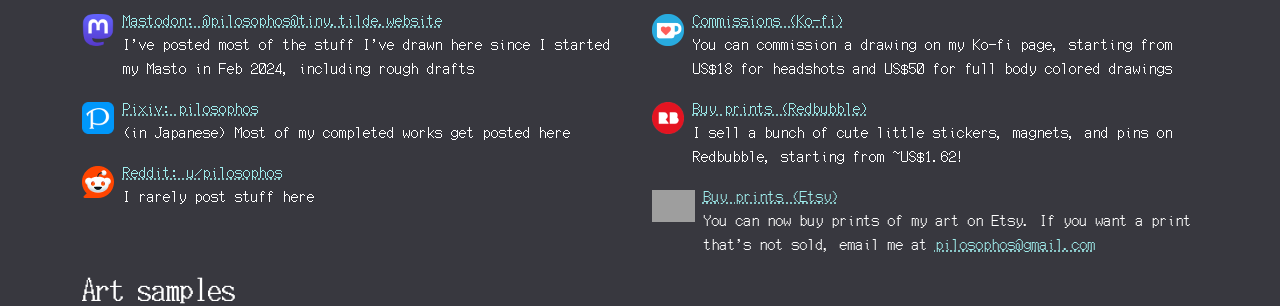
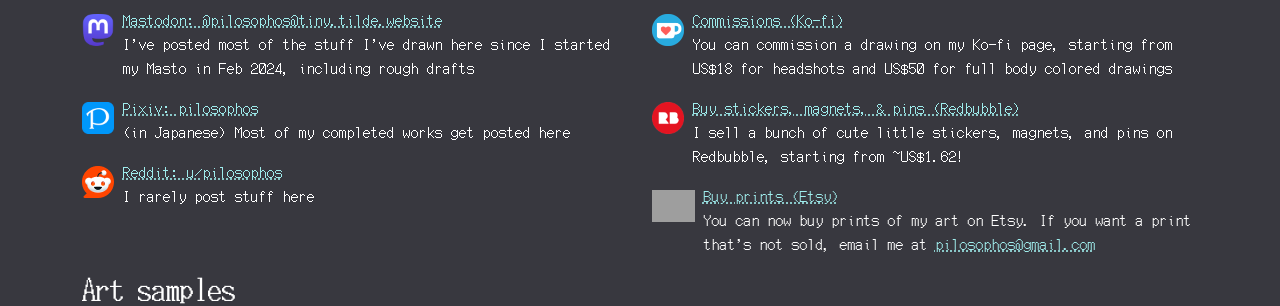
Before and after one commit to pilosophos/pilosophos-site-v1, a Jekyll site: the page built from art.html, in a window 1280 px wide. Shown: the part 254-560 px from the top of the page. Built offline with Jekyll 4.4.1, drawn with Linux system fonts in a browser that asks for light colours; grey boxes are pictures that could not be loaded.

Commit message:
fix link name

```diff
--- a/art.html
+++ b/art.html
@@ -61,7 +61,7 @@
             <img src="{{ '/assets/images/icons/redbubble.png' | relative_url }}" role="presentation" class="icon-32">
           </a>
           <div>
-            <a href="https://www.redbubble.com/people/pilosophos/shop">Buy prints (Redbubble)</a>
+            <a href="https://www.redbubble.com/people/pilosophos/shop">Buy stickers, magnets, & pins (Redbubble)</a>
             <p>I sell a bunch of cute little stickers, magnets, and pins on Redbubble, starting from ~US$1.62!</p>
           </div>
         </li>
```
